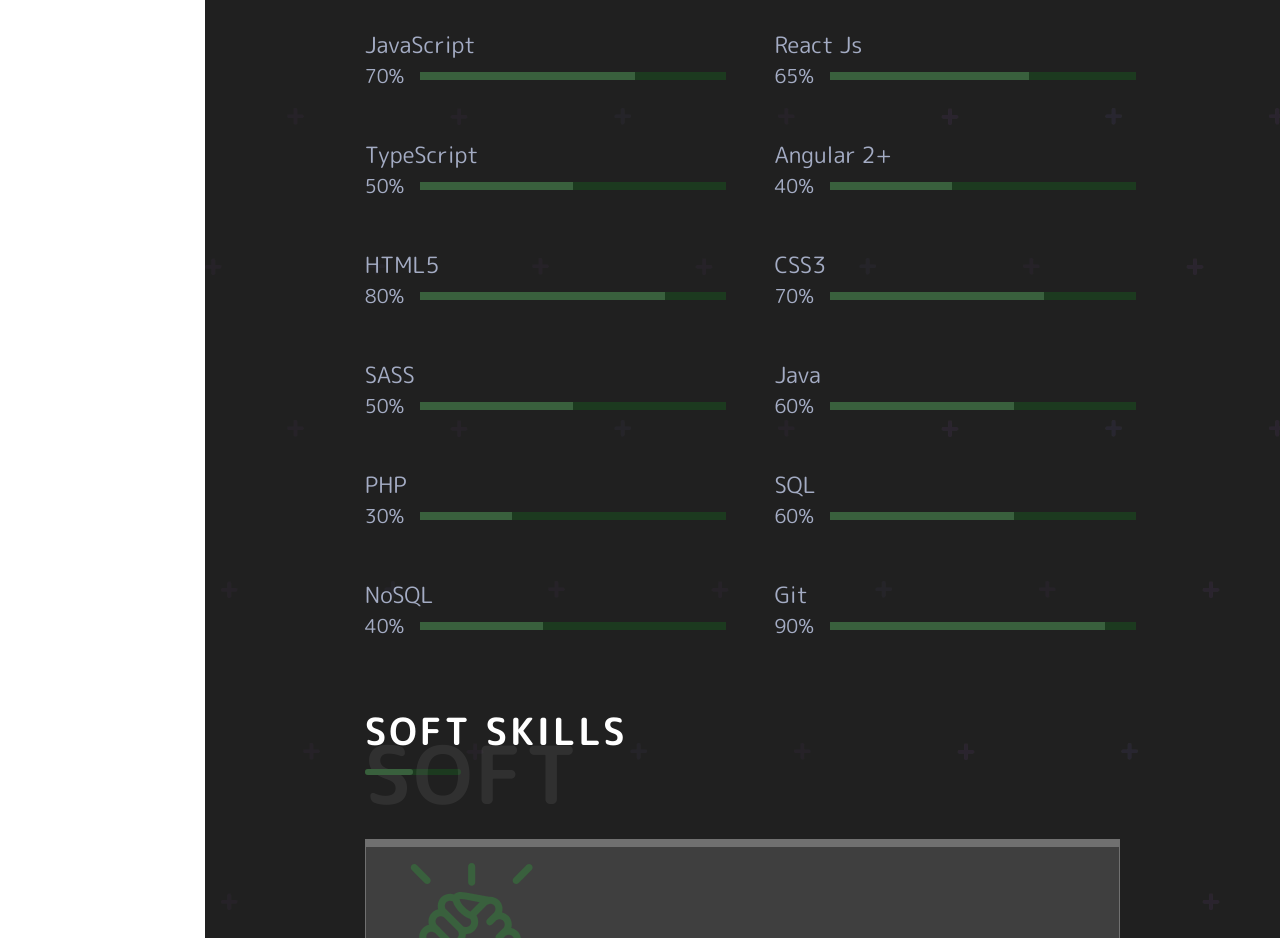
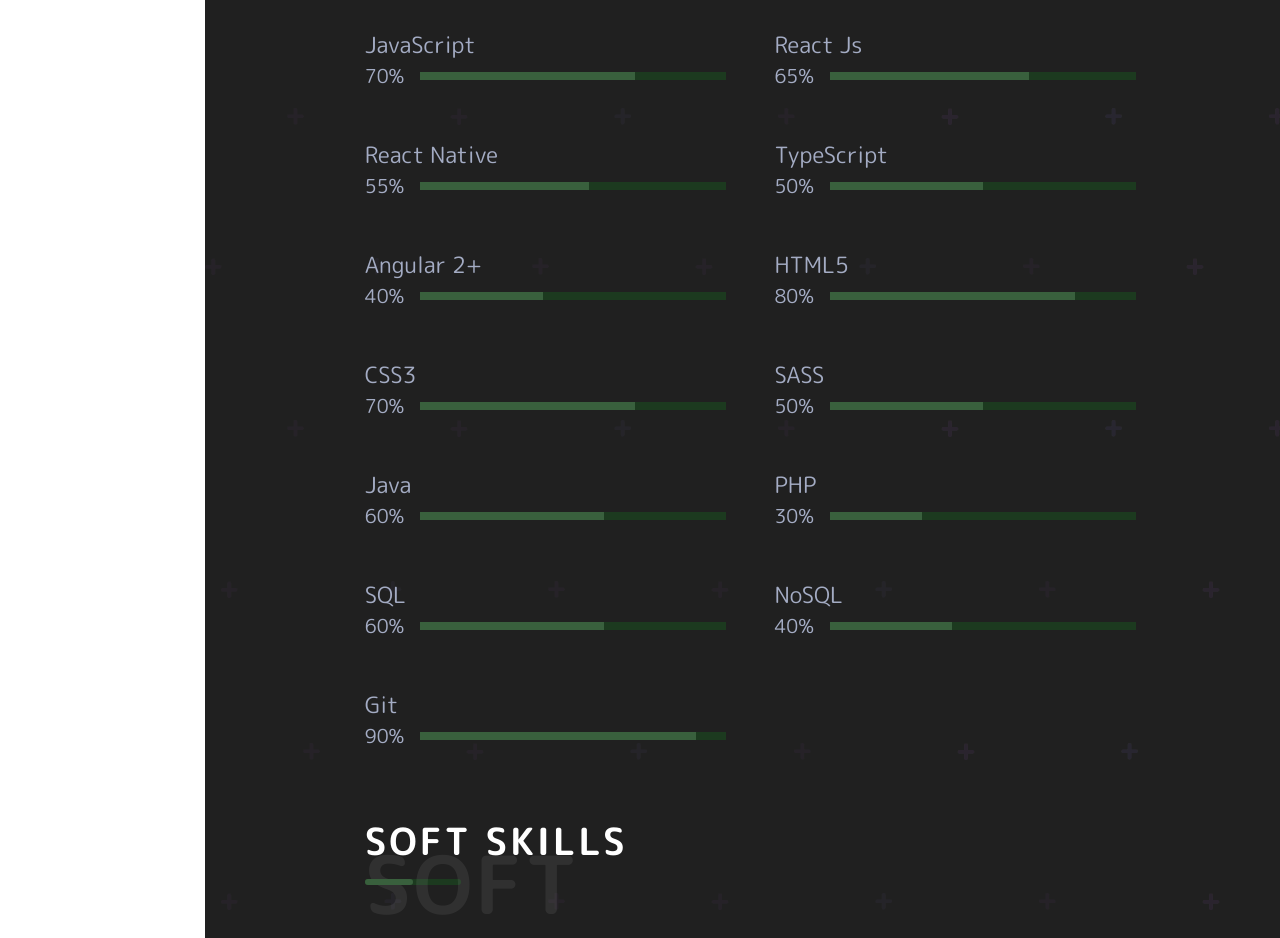
Before and after one commit to Adri-Antanon/portfolio, a React (Create React App) app: page /about in a window 1280 px wide. Shown: the part 1180-2118 px from the top of the page. Built offline with nearby package versions, Linux system fonts and the light colour scheme.

Commit message:
Add new project

```diff
--- a/src/data/allProjects.js
+++ b/src/data/allProjects.js
@@ -1,18 +1,18 @@
-import port4 from '../assets/img/portfolio/port3.jpg';
+import shopReactNative from '../assets/img/projects/shopReactNative.jpg';
 import cinemaITB from '../assets/img/projects/cinemaITB.PNG';
 import rickAndMorty from '../assets/img/projects/rickAndMorty.PNG';
 
 const webDevProjects = [
   {
     id: 1,
-    category: 'HTML5 / CSS3 / JS',
-    web: 'https://www.youtube.com/',
-    repository: 'www.github.com',
-    icon1: 'G',
-    icon2: 'Y',
-    image: port4,
-    title: 'Vanilla Javascript Website',
-    description: ''
+    category: 'React Native',
+    web: 'https://expo.io/@adriantanon/projects/tienda-online',
+    repository: 'https://gitlab.com/AdrianAntanon/react-native-the-shop-app',
+    icon1: 'Expo',
+    icon2: 'Repo',
+    image: shopReactNative,
+    title: 'Simple Online Store',
+    description: 'Shop created using React Native, Expo, authentication implementation, different hooks, Redux Thunk and validation inputs'
   },
   {
     id: 2,
--- a/src/pages/AboutPage.jsx
+++ b/src/pages/AboutPage.jsx
@@ -22,6 +22,7 @@
       <div className="SkillsContainer">
         <SkillsSection skill={'JavaScript'} progress={'70%'} width={'70%'} />
         <SkillsSection skill={'React Js'} progress={'65%'} width={'65%'} />
+        <SkillsSection skill={'React Native'} progress={'55%'} width={'55%'} />
         <SkillsSection skill={'TypeScript'} progress={'50%'} width={'50%'} />
         <SkillsSection skill={'Angular 2+'} progress={'40%'} width={'40%'} />
         <SkillsSection skill={'HTML5'} progress={'80%'} width={'80%'} />
```
